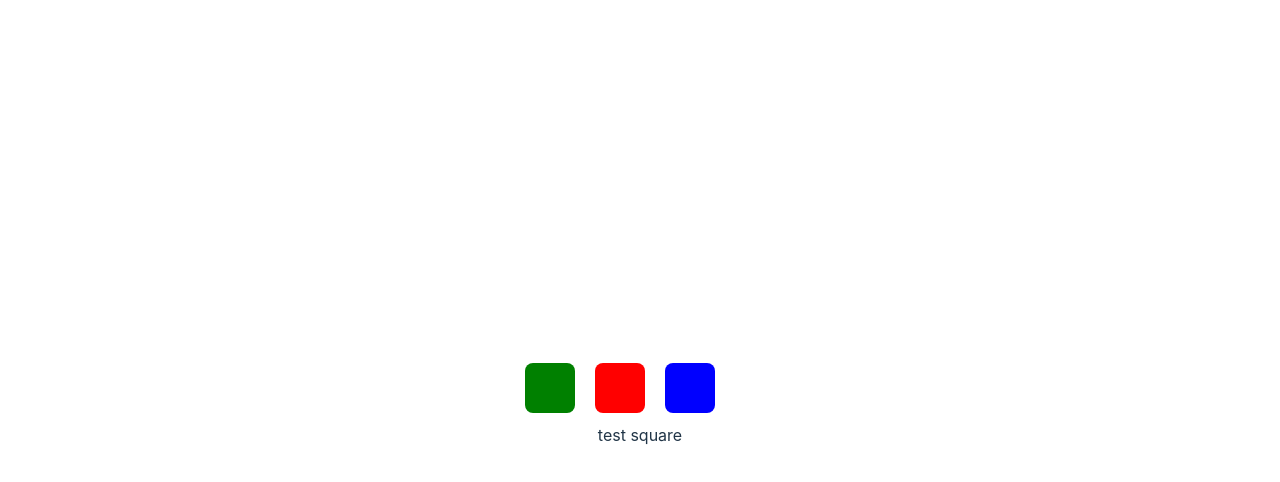
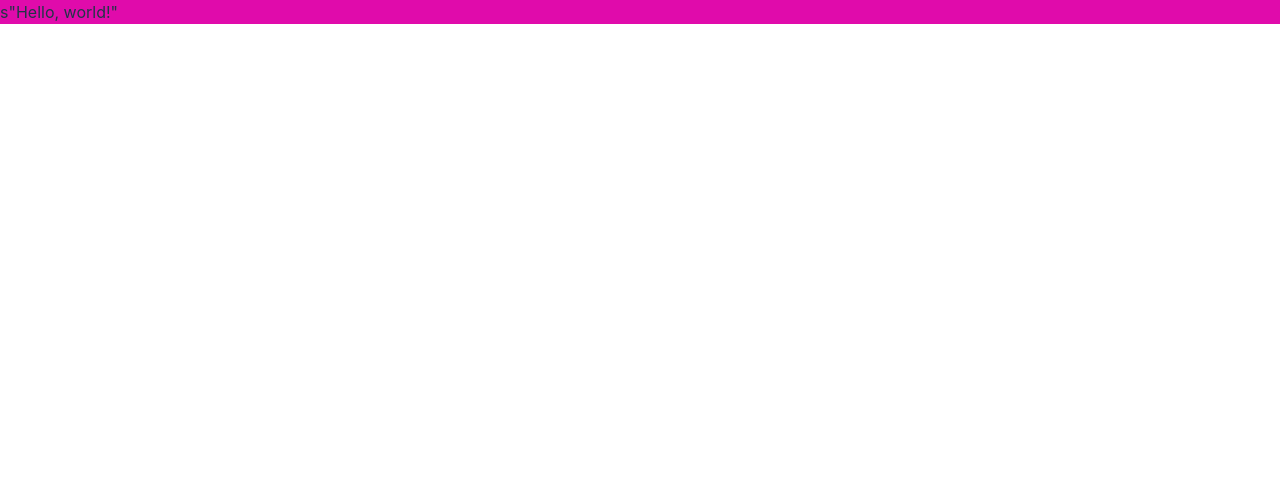
Before and after one commit to Marlichhamb/react-project-2, a React (Vite) app: page / in a window 1280 px wide. Shown: the top 482 px of the page. Built offline with nearby package versions, Linux system fonts and the light colour scheme.

Commit message:
Created new Component NewApp

```diff
--- a/src/App.tsx
+++ b/src/App.tsx
@@ -2,7 +2,7 @@ import { useState, FC, useEffect  } from 'react'
 
 import './App.css'
 import { Button } from './components/button';
-import { Squares } from './components/Squares';
+import { SquareCard } from './components/Squares/component';
 
 const App: FC = () => {
   const [buttonColors, setButtonColors] = useState<string[]>(['green', 'red', 'blue']);
@@ -75,19 +75,18 @@ const App: FC = () => {
   }, 0)
 
 
-
-
   const renderButton = (index: number) => <Button onClick={ () => clickButton(index)} color={buttonColors[index]} />;
 
   return (
     <>
+
       <div className="card" >
         <div>
           {buttonColors.map((_, index) => renderButton(index) )}
         </div>
       </div>
 
-      <Squares/>
+       <SquareCard/>
 
     </>
   )
--- /dev/null
+++ b/src/NewApp.tsx
@@ -0,0 +1,14 @@
+import { FC } from "react";
+import { MainWrapper } from "./components/MainWrapper";
+
+const NewApp: FC = () => {
+ return (
+    <>
+        <MainWrapper>
+        "Hello, world!"
+        </MainWrapper>
+    </>
+ )
+}
+
+export default NewApp;
--- /dev/null
+++ b/src/components/MainWrapper/components.ts
@@ -0,0 +1,11 @@
+import styled from "styled-components";
+
+interface WithColor {
+    color?: string;
+}
+
+export const MainWindow = styled.div<WithColor>`
+width: 100%;
+height: 100%;
+background-color: ${({color}) => color ? color : '#e00bab'};
+`
--- /dev/null
+++ b/src/components/MainWrapper/index.tsx
@@ -0,0 +1,14 @@
+import { FC, PropsWithChildren } from "react";
+import { MainWindow } from "./components";
+
+export interface MainWrapperProps {
+    color?: string;
+}
+
+export const MainWrapper: FC<PropsWithChildren<MainWrapperProps>> = ({children, color}) => {
+ return (
+    <MainWindow color={color}>s
+        {children}
+    </MainWindow>
+ )
+}
--- a/src/components/Squares/component.ts
+++ b/src/components/Squares/component.ts
@@ -1,9 +1,10 @@
 import styled from "styled-components";
 
 
-export const SquareCard = styled('div')`
-  background-color: #79bdf0
-  border-radius: 10px
-  width: 200px
-  height: 200px
+export const SquareCard = styled.div`
+  text-color: black;
+  background-color: #79bdf0;
+  border-radius: 10px;
+  width: 200px;
+  height: 200px;
 `
--- a/src/index.css
+++ b/src/index.css
@@ -24,10 +24,10 @@ a:hover {
 
   body {
      margin: 0;
-  display: flex;
+    /*display: flex;
     place-items: center;
-  min-width: 320px;
-  min-height: 100vh;
+    min-width: 100%;
+    min-height: 100%; */
   }
 
   h1 {
--- a/src/main.tsx
+++ b/src/main.tsx
@@ -1,10 +1,10 @@
 import React from 'react'
 import ReactDOM from 'react-dom/client'
-import App from './App.tsx'
 import './index.css'
+import NewApp from './NewApp.tsx'
 
 ReactDOM.createRoot(document.getElementById('root')!).render(
   <React.StrictMode>
-    <App />
+    <NewApp />
   </React.StrictMode>,
 )
```
Also changed, not shown: 1 other file (tests, documents, lock files or other folders). Lines whose indentation alone changed are shown as unchanged.
